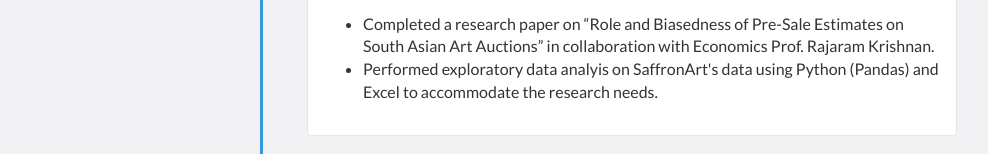
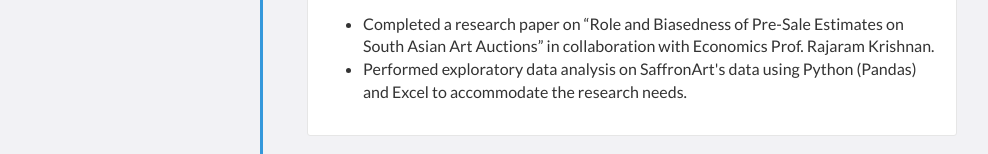
Before and after one commit to Dpoudel18/dipeshpoudel, a plain HTML site: page index.html in a window 1280 px wide. Shown: the part 1572-1726 px from the top of the page, without its empty margins (183-1171 px from the left). Drawn offline with nearby package versions, Linux system fonts and the light colour scheme.

Commit message:
spell correction

```diff
--- a/index.html
+++ b/index.html
@@ -130,7 +130,7 @@
               <p>
                   <ul>
                     <li> Completed a research paper on “Role and Biasedness of Pre-Sale Estimates on South Asian Art Auctions” in collaboration with Economics Prof. Rajaram Krishnan. </li>
-                    <li> Performed exploratory data analyis on SaffronArt's data using Python (Pandas) and Excel to accommodate the research needs.</li>
+                    <li> Performed exploratory data analysis on SaffronArt's data using Python (Pandas) and Excel to accommodate the research needs.</li>
                   </ul>
               </p>
           </div>
```
